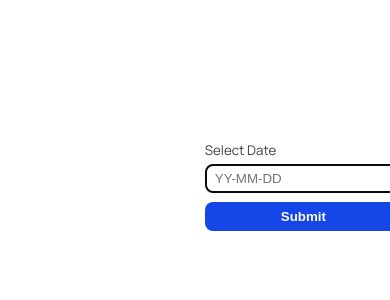
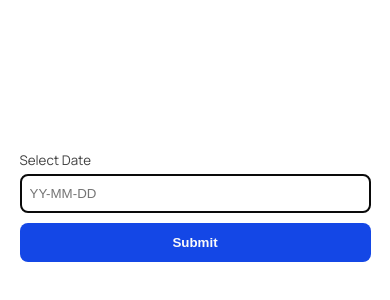
Before and after one commit to angile123/Picture-Of-The-Day, a React (Vite) app: page / in a window 390 px wide. Shown: the part 248-548 px from the top of the page. Built offline with nearby package versions, Linux system fonts and the light colour scheme.

Commit message:
style : add layout for small screens

```diff
--- a/src/components/Form/Form.module.css
+++ b/src/components/Form/Form.module.css
@@ -49,3 +49,8 @@
   font-size: 0.833rem;
   color: oklch(37.1% 0 0);
 }
+@media (max-width: 800px) {
+  .btnSubmit {
+    padding: 0.75rem 0;
+  }
+}
--- a/src/components/Image/Image.module.css
+++ b/src/components/Image/Image.module.css
@@ -1,6 +1,12 @@
 .imgMainContainer {
   height: 100vh;
 }
+@media (max-width: 800px) {
+  .imgMainContainer {
+    height: unset;
+  }
+}
+
 @media (max-height: 640px) {
   .imgMainContainer {
     height: 685px;
--- a/src/components/Picture/Picture.module.css
+++ b/src/components/Picture/Picture.module.css
@@ -7,3 +7,14 @@
   object-fit: cover;
   display: block;
 }
+
+@media (max-width: 800px) {
+  .imgContainer {
+    margin: 0 auto;
+    width: 90%;
+    border-radius: 0.5rem;
+  }
+  .img {
+    border-radius: inherit;
+  }
+}
--- a/src/main.css
+++ b/src/main.css
@@ -20,8 +20,17 @@
     width: 90%;
   }
 }
+
 @media (max-width: 1200px) {
   .grid {
     grid-template-columns: 50% 1fr;
   }
 }
+@media (max-width: 800px) {
+  .grid {
+    grid-template-columns: 1fr;
+    padding: 1rem 0;
+    gap: 1rem;
+    height: unset;
+  }
+}
```
